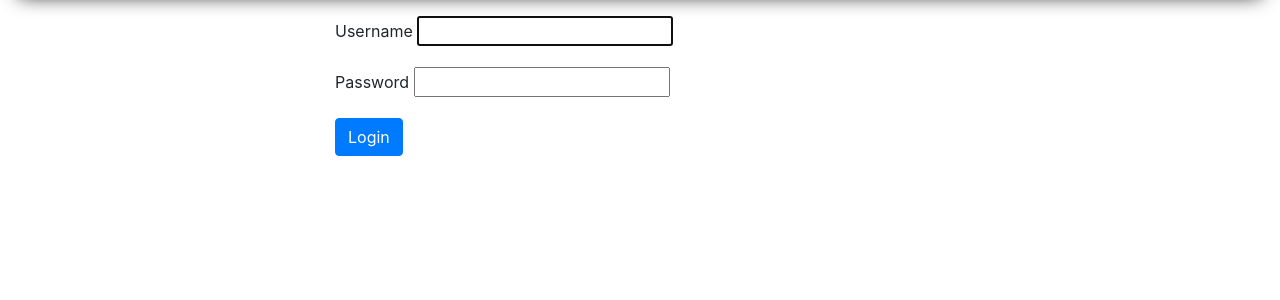
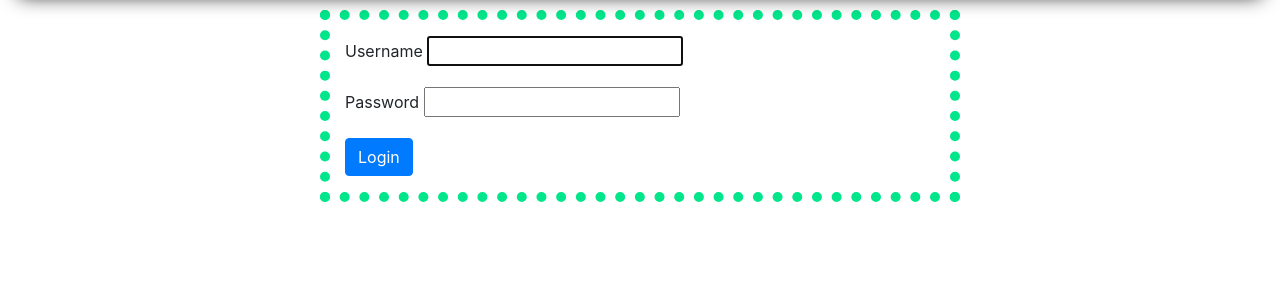
Before and after one commit to ChicoState/GroceryGenerator, a Django app: page /accounts/login/ in a window 1280 px wide. Shown: the part 56-356 px from the top of the page. Run offline with Django 3.2, Linux system fonts and the light colour scheme; some libraries are stand-ins or nearby versions.

Commit message:
styled login with a border.

```diff
--- a/templates/registration/login.html
+++ b/templates/registration/login.html
@@ -1,6 +1,6 @@
 <!-- templates/registration/login.html -->
 {% extends 'base.html' %}
-
+{% load static %}
 {% block title %}Login{% endblock %}
 
 {% if form.errors %}
@@ -14,7 +14,7 @@
         <div class="col-3">
 
         </div>
-        <div class="col-6">
+        <div id="userandpass" class="col-6">
             <form method="post" action="{% url 'login' %}" class="mt-3">
                 {% csrf_token %}
                 <div class="form-group">
```
